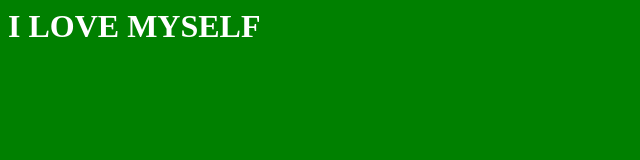
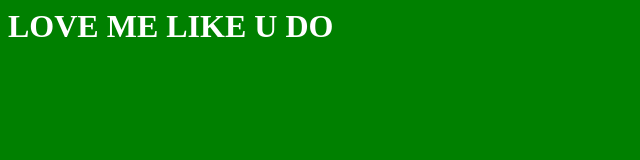
Before and after one commit to VI953687/testing, a plain HTML site: page index.html in a window 1280 px wide. Shown: the whole page, without its empty margins (0-640 px from the left). Drawn offline with Linux system fonts and the light colour scheme.

Commit message:
Update index.html

```diff
--- a/index.html
+++ b/index.html
@@ -1,6 +1,6 @@
 <html>
 
 <body bgcolor='Green'>
-<h1 style="color:white">I LOVE MYSELF</h1>
+<h1 style="color:white">LOVE ME LIKE U DO</h1>
 </body>
 </html>
```
